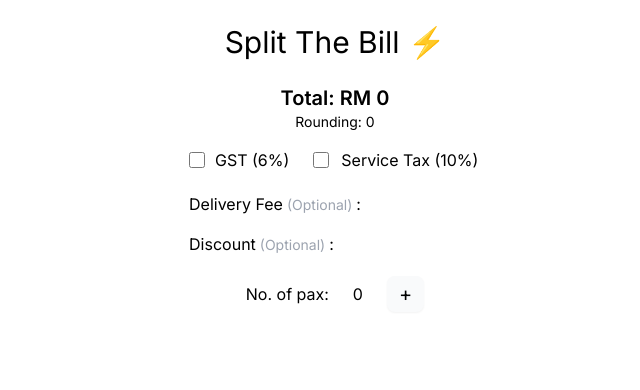
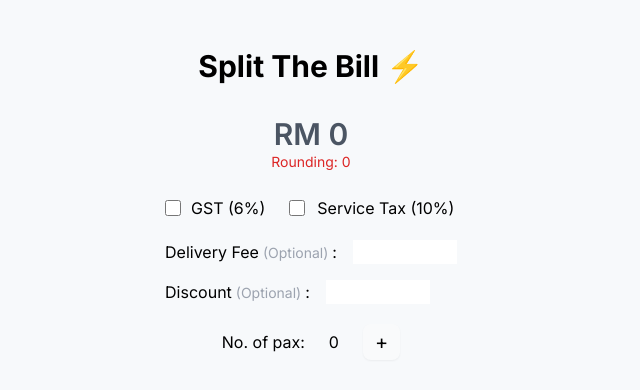
Before and after one commit to IcelandicIcecream/teh-almighty-lunch-calculator, a React (Create React App) app: page / in a window 1280 px wide. Shown: the top 390 px of the page, without its empty margins (305-945 px from the left). Built offline with nearby package versions, Linux system fonts and the light colour scheme.

Commit message:
changed layout to look cooler!

```diff
--- a/src/App.js
+++ b/src/App.js
@@ -9,10 +9,14 @@ function App() {
   const personElem = Array(pax).fill(0).map((_,i) => <Person key={i+1} number={i+1}/>)
 
   return (
-    <div className="flex flex-col items-center justify-center">
-      <p className="py-2 m-4 text-3xl">Split The Bill ⚡</p>
-      <h1 className="text-xl font-semibold ">Total: RM {sum}</h1>
-      <p className="pb-2 text-sm">Rounding: {round}</p>
+    <div className="flex flex-col items-center justify-center h-full lg:flex-row lg:items-start">
+      <div className={`w-full h-full p-6 mb-3 shadow-md ${pax > 0 ? "lg:w-fit" : "lg:w-full"} min-w-min lg:min-h-screen`}>
+      <div className="flex flex-col items-center justify-center px-3 lg:left-10 lg:sticky lg:top-6">
+        <p className="py-2 m-4 text-3xl font-bold">Split The Bill ⚡</p>
+        <div className="flex flex-col items-center justify-center px-6 py-2 rounded-md">
+        <h1 className="text-3xl font-semibold text-gray-600">RM {sum}</h1>
+        <p className={`pb-2 text-sm ${round > 0 ? "text-green-600" : "text-red-600"}`}>Rounding: {round}</p>
+        </div>
         <SetFees/>
         <div className="flex flex-row items-center justify-center p-2 space-x-6">
           <p>No. of pax:</p>
@@ -20,7 +24,9 @@ function App() {
           <p>{pax}</p>
           <button className="px-3 py-1 text-xl rounded-lg shadow-sm bg-gray-50 hover:bg-gray-100" onClick={() => changeCount(1)}>+</button>
         </div>
-      <div className="grid mx-6 xs:grid-cols-1 sm:grid-cols-2 lg:grid-cols-3 md:grid-cols-3">
+      </div>
+      </div>
+      <div className="grid mx-6 xs:grid-cols-1 sm:grid-cols-2 lg:grid-cols-2 md:grid-cols-3">
       {personElem}
       </div>
     </div>
--- a/src/components/addItem.js
+++ b/src/components/addItem.js
@@ -24,7 +24,7 @@ export default function AddItem(props) {
             resetField(`food${props.number}`)
         })
         }>
-        <span className="flex flex-row justify-center max-w-lg gap-1 p-2 text-sm align-items">
+        <span className="flex flex-row justify-center max-w-lg gap-1 p-2 text-md align-items">
             <input className="w-1/2 p-2" type="text" placeholder="Food" {...register(`food${props.number}`, {required: true}) }/>
             <input className="w-1/3 p-2" type="number" step="0.01" placeholder="Price" {...register(`person${props.number}`, {required: true}) }/>
             <button className="px-3 py-1 mx-2 text-xl bg-gray-100 rounded-full cursor-pointer" type="submit">+</button>
--- a/src/components/person.js
+++ b/src/components/person.js
@@ -36,7 +36,7 @@ export default function Person({number}) {
         const number = SumBasket(total)
         const amount = (((number*(1+gst+servTax))) + (delFee/pax - discount/pax))
 
-        setCurrBasketTotal(AutoRound(amount,2,true))
+        setCurrBasketTotal(AutoRound(amount,1,true))
 
     },[AutoRound, SumBasket, currentBasket, discount, delFee, pax, gst, servTax])
 
--- a/src/index.css
+++ b/src/index.css
@@ -6,7 +6,7 @@
     html,
     body,
     #__next {
-    @apply flex flex-col w-screen min-h-screen p-0 m-0 overflow-x-hidden overflow-y-auto font-inter ;
+    @apply flex flex-col w-screen h-full min-h-screen p-0 m-0 overflow-x-hidden font-inter bg-slate-100/30;
     }
 }
 
--- a/src/index.js
+++ b/src/index.js
@@ -7,11 +7,9 @@ import { ItemProvider } from './utils/ItemContext';
 
 const root = ReactDOM.createRoot(document.getElementById('root'));
 root.render(
-  <React.StrictMode>
     <ItemProvider>
-    <App />
+    <App/>
     </ItemProvider>
-  </React.StrictMode>
 );
 // If you want to start measuring performance in your app, pass a function
 // to log results (for example: reportWebVitals(console.log))
```
Lines whose indentation alone changed are shown as unchanged.
